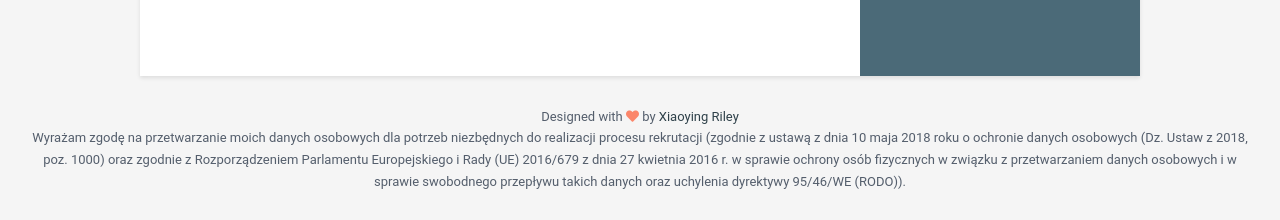
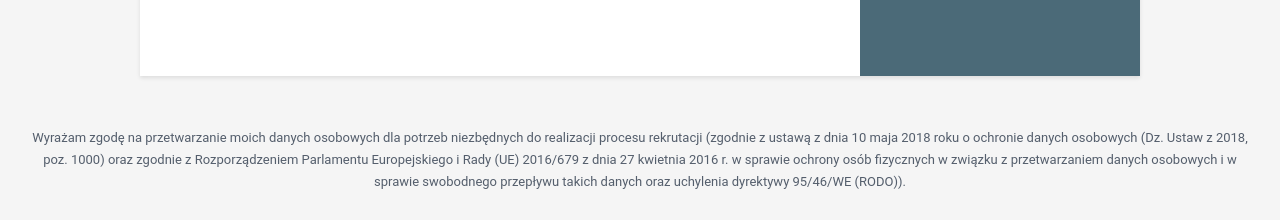
Before and after one commit to krzwiatrzyk/resume, a Jekyll site: the page built from index.html, in a window 1280 px wide. Shown: the part 1357-1577 px from the top of the page. Built offline with Jekyll 4.4.1, drawn with Linux system fonts in a browser that asks for light colours.

Commit message:
Update data.yml

```diff
--- a/_data/data.yml
+++ b/_data/data.yml
@@ -126,6 +126,5 @@
 
 
 footer: >
-    Designed with <i class="fas fa-heart"></i> by <a href="http://themes.3rdwavemedia.com" target="_blank" rel="nofollow">Xiaoying Riley</a>
     <br>
     Wyrażam zgodę na przetwarzanie moich danych osobowych dla potrzeb niezbędnych do realizacji procesu rekrutacji (zgodnie z ustawą z dnia 10 maja 2018 roku o ochronie danych osobowych (Dz. Ustaw z 2018, poz. 1000) oraz zgodnie z Rozporządzeniem Parlamentu Europejskiego i Rady (UE) 2016/679 z dnia 27 kwietnia 2016 r. w sprawie ochrony osób fizycznych w związku z przetwarzaniem danych osobowych i w sprawie swobodnego przepływu takich danych oraz uchylenia dyrektywy 95/46/WE (RODO)).
```
